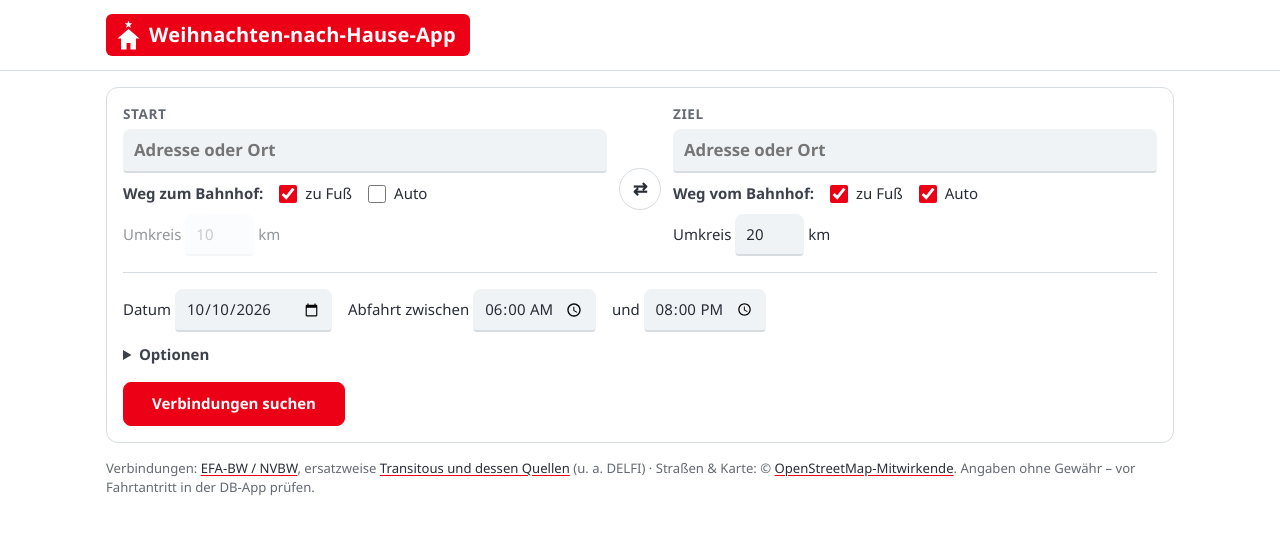
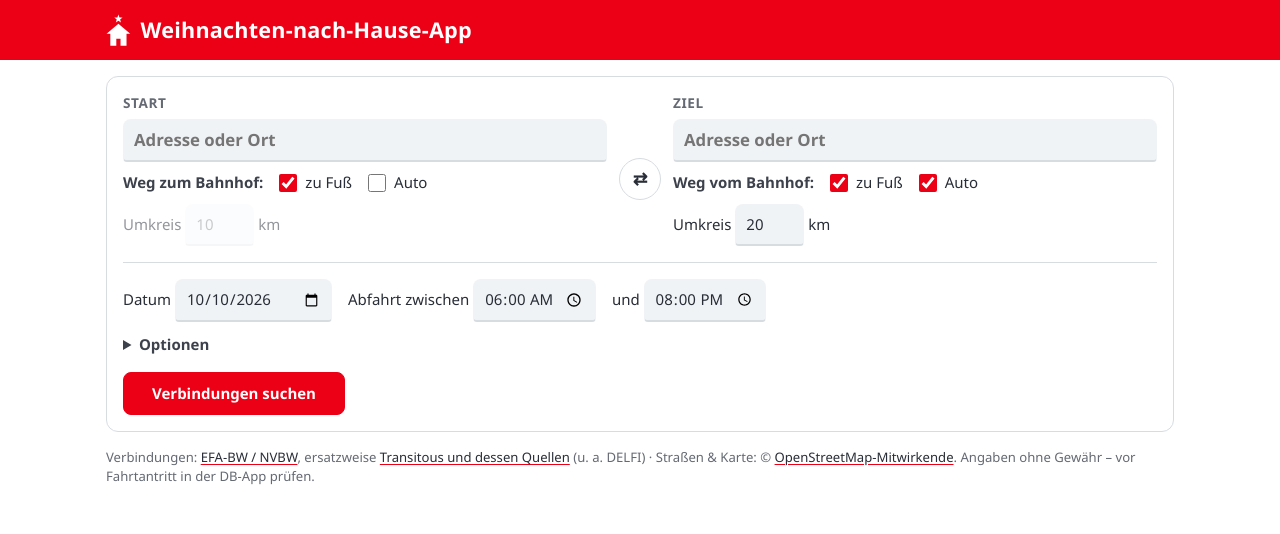
Before and after one commit to michaelwittemann-star/weihnachten-nach-hause, a website built with Vite: page index.html in a window 1280 px wide. Built offline with nearby package versions, Linux system fonts and the light colour scheme.

Commit message:
Kopfleiste als rotes Band über die volle Breite, rote Statusleiste auf Android
Co-Authored-By: Claude Opus 5.5 <noreply@anthropic.com>

```diff
--- a/index.html
+++ b/index.html
@@ -5,7 +5,7 @@
   <meta name="viewport" content="width=device-width, initial-scale=1" />
   <title>Weihnachten-nach-Hause-App</title>
   <meta name="description" content="Bahnverbindungen zu allen Bahnhöfen im Umkreis von Start und Ziel – inklusive Autozeit zum Abholen." />
-  <meta name="theme-color" content="#ffffff" />
+  <meta name="theme-color" content="#ec0016" />
   <link rel="icon" type="image/png" href="favicon.png" />
   <link rel="apple-touch-icon" href="apple-touch-icon.png" />
   <link rel="manifest" href="manifest.webmanifest" />
--- a/src/style.css
+++ b/src/style.css
@@ -38,20 +38,19 @@ body {
 }
 main, footer { max-width: 1100px; margin: 0 auto; padding: 0 16px; }
 
-/* Kopfleiste: weiß mit rotem Streifen oben */
+/* Kopfleiste: rotes Band über die volle Breite, Wortmarke weiß */
 .top {
-  background: var(--surface);
-  border-bottom: 1px solid var(--border);
+  background: var(--red);
+  color: #fff;
   padding: 14px max(16px, calc((100% - 1100px) / 2 + 16px));
   margin-bottom: 16px;
 }
 h1 { margin: 0; font-size: 1.35rem; font-weight: 700; letter-spacing: -0.01em; }
-/* Überschrift als Wortmarke im Stil eines Bahn-Logos: rotes Feld, weiße fette Schrift */
+/* Überschrift als Wortmarke: weiße fette Schrift mit Haus-Zeichen auf dem roten Band */
 h1.logo {
-  display: inline-flex; align-items: center; gap: 0.45em;
-  background: var(--red); color: #fff;
-  border-radius: 6px; padding: 0.28em 0.7em 0.3em 0.55em;
-  font-size: 1.25rem; font-weight: 800; letter-spacing: 0.01em; line-height: 1.15;
+  display: flex; align-items: center; gap: 0.45em;
+  color: #fff;
+  font-size: 1.35rem; font-weight: 800; letter-spacing: 0.01em; line-height: 1.15;
 }
 .logo-mark { width: 1.15em; height: 1.5em; flex: none; }
 @media (max-width: 420px) { h1.logo { font-size: 1.05rem; } }
```
Also changed, not shown: public/manifest.webmanifest.
